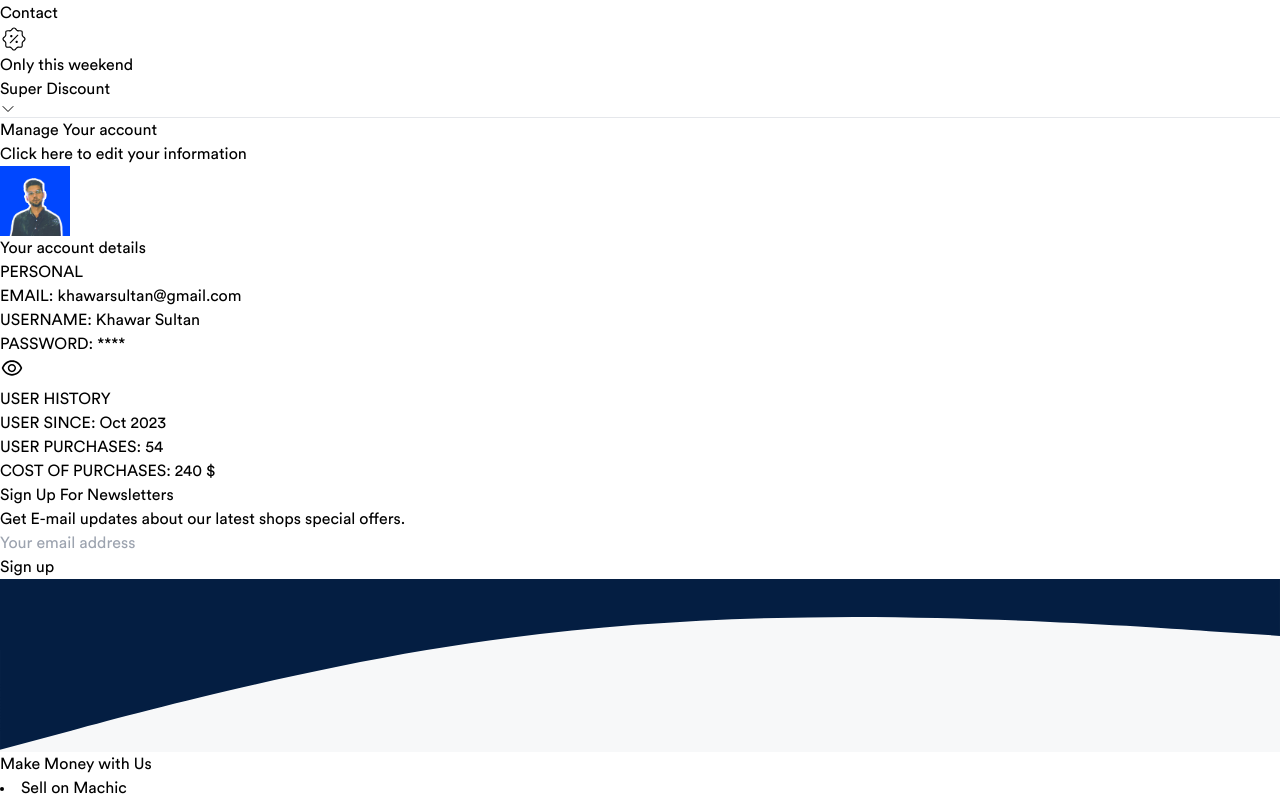
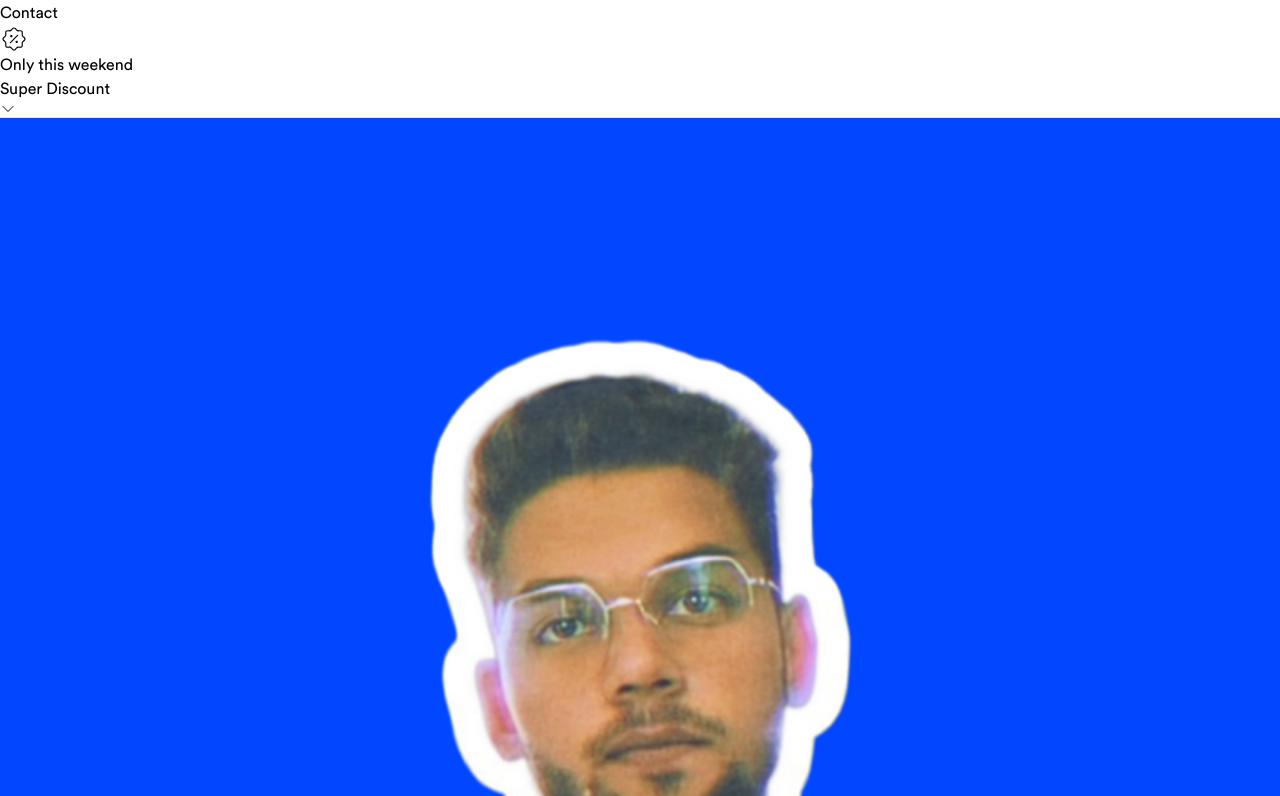
Before and after one commit to khawardev/vendra-mern-app, a React (Vite) app: page /user-account in a window 1280 px wide. Shown: the part 744-1540 px from the top of the page. Built offline with nearby package versions, Linux system fonts and the light colour scheme.

Commit message:
media compatibility changes

```diff
--- a/src/components/header/top/TopHeader.jsx
+++ b/src/components/header/top/TopHeader.jsx
@@ -10,7 +10,7 @@ const TopHeader = () => {
             <main className=" flex md:justify-between justify-center gap-4 items-center list-none md:py-5 py-3 text-sm select-none">
                 <li className=" flex gap-4 justify-center items-center ">
                     <ul className=' px-3 py-1 bg-gray-200 hover:bg-gray-300 cursor-pointer rounded-full' onClick={() => Navigate("/admin-account")}>Admin account</ul>
-                    <ul className=' px-3 py-1 bg-gray-200 hover:bg-gray-300 cursor-pointer rounded-full flex gap-1' onClick={() => Navigate("/user-account")}> <BsPerson size={18} />User account</ul>
+                    <ul className=' px-3 py-1 bg-gray-200 hover:bg-gray-300 cursor-pointer rounded-full flex gap-1' onClick={() => Navigate("/user-account")}> <span className=' md:flex hidden'><BsPerson size={18} /></span> User account</ul>
                 </li>
                 <li className="flex gap-4 ">
                     <ul className=' flex justify-center items-center gap-2'>English <HiOutlineChevronDown /></ul>
--- a/src/pages/UserPage.jsx
+++ b/src/pages/UserPage.jsx
@@ -14,24 +14,23 @@ const UserPage = () => {
 
 
     return (
-        <div className=" w-11/12 m-auto py-16 px-12 border my-10 rounded-xl border-yellow-500">
-            <section className=' flex justify-between items-center'>
+        <div className=" w-11/12 m-auto md:py-16 md:px-12 py-6  md:border my-10 rounded-xl md:border-yellow-500">
+            <section className='md:flex flex-row-reverse justify-between items-center'>
+                <div className='rounded-full  md:mb-0 mb-6 flex justify-center'>
+                    <img src={User} className='rounded-full p-1 border-2 md:w-[75px] w-[130px]' alt="" />
+                </div>
                 <div>
-                    <p className=" text-lg text-gray-500 ">Manage Your account</p>
-                    <p className=" text-lg text-gray-500  my-3 ">Click <span className=" text-black hover:cursor-pointer px-[10px] p-[3px] bg-gray-200 hover:bg-gray-100 rounded-full border mx-[2px] border-yellow-500">here</span> to edit your information</p>
-
-                </div>
-                <div className='p-1 rounded-full border-2'>
-                <img src={User} width={70} className=' rounded-full' alt="" />
-
+                    <p className="text-lg text-gray-500">Manage Your account</p>
+                    <p className="text-lg text-gray-500 my-3">Click <span className="text-black hover:cursor-pointer px-[10px] p-[3px] bg-gray-200 hover:bg-gray-100 rounded-full border mx-[2px] border-yellow-500">here</span> to edit your information</p>
                 </div>
             </section>
 
 
+
             <p className=" text-2xl font-bold my-10 ">Your account details</p>
 
-            <main className="flex gap-6">
-                <section className=" border border-yellow-500 p-10 w-full rounded-xl shadow">
+            <main className="grid md:grid-cols-2 grid-cols-1 gap-6">
+                <section className=" border border-yellow-500 md:px-10 md:py-10 px-5 py-10 w-full rounded-xl shadow">
                     <p className="text-gray-500  ">PERSONAL</p>
                     <p className="text-gray-500  my-4"> <span className=" text-black font-bold">EMAIL: </span> <span className='ml-3'>khawarsultan@gmail.com</span> </p>
                     <p className="text-gray-500  my-4"> <span className=" text-black font-bold">USERNAME: </span> <span className='ml-3'>Khawar Sultan</span>  </p>
@@ -45,7 +44,7 @@ const UserPage = () => {
                         </button>
                     </div>
                 </section>
-                <section className=" border border-yellow-500 p-10 w-full rounded-xl shadow">
+                <section className=" border border-yellow-500 md:px-10 md:py-10 px-5 py-10 w-full rounded-xl shadow">
                     <p className="text-gray-500 ">USER HISTORY</p>
                     <p className="text-gray-500  my-4"> <span className=" text-black font-bold">USER SINCE: </span> <span className='ml-3'>Oct 2023</span> </p>
                     <p className="text-gray-500  my-4"> <span className=" text-black font-bold">USER PURCHASES: </span><span className='ml-3'>  54</span></p>
```
